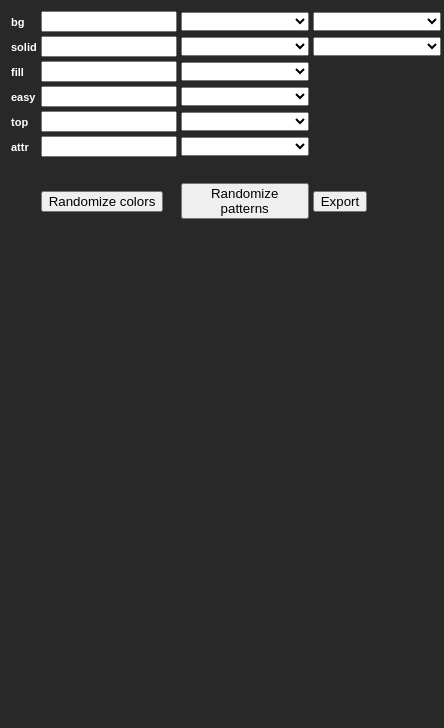
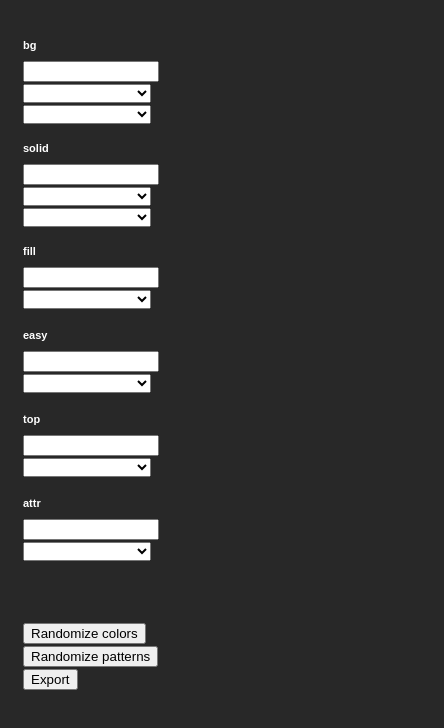
Before and after one commit to Quinten/random-tileset-generator, a website: page src/index.html in a window 390 px wide. Shown: the whole page, 444 px wide, since content can reach past the window. Drawn offline with Linux system fonts and the light colour scheme.

Commit message:
Some responsive styling

```diff
--- a/src/index.html
+++ b/src/index.html
@@ -2,11 +2,33 @@
 <html>
     <head>
         <meta charset="utf-8">
+        <title>Random tileset generator</title>
+        <meta name="viewport" content="width=device-width, initial-scale=1.0, user-scalable=no, maximum-scale=1, shrink-to-fit=no">
         <style>
             body {
                 font-family: sans-serif;
                 background: #282828;
                 color: white;
+                margin: 0;
+                overflow-x: hidden;
+            }
+            .wrapper {
+                padding: 20px;
+                max-width: 820px;
+                margin: 0 auto;
+            }
+            .wrapper::after {
+                content: "";
+                clear: both;
+                display: table;
+            }
+            .left {
+                width: 320px;
+                float: left;
+                margin-right: 20px;
+            }
+            .right {
+                float: left;
             }
             th {
                 text-align: left;
@@ -15,11 +37,28 @@
             input, select {
                 width: 128px;
             }
+            @media (max-width: 819px) {
+                table, tr, th, td {
+                    display: block;
+                }
+                th {
+                    margin: 16px 0 8px;
+                }
+            }
+            @media (max-width: 374px) {
+                #preview {
+                    margin: 0 -20px;
+                }
+            }
         </style>
     </head>
     <body>
+        <div class="wrapper">
+            <div class="left">
                 <div id="tileset"></div>
                 <div id="preview"></div>
+            </div>
+            <div class="right">
                 <table>
                     <tr>
                         <th>bg</th>
@@ -65,5 +104,7 @@
                         <td><a href="#" id="export-button" download="tiles.png"><button>Export</button></a></td>
                     </tr>
                 </table>
+            </div>
+        </div>
     </body>
 </html>
```
Lines whose indentation alone changed are shown as unchanged.
